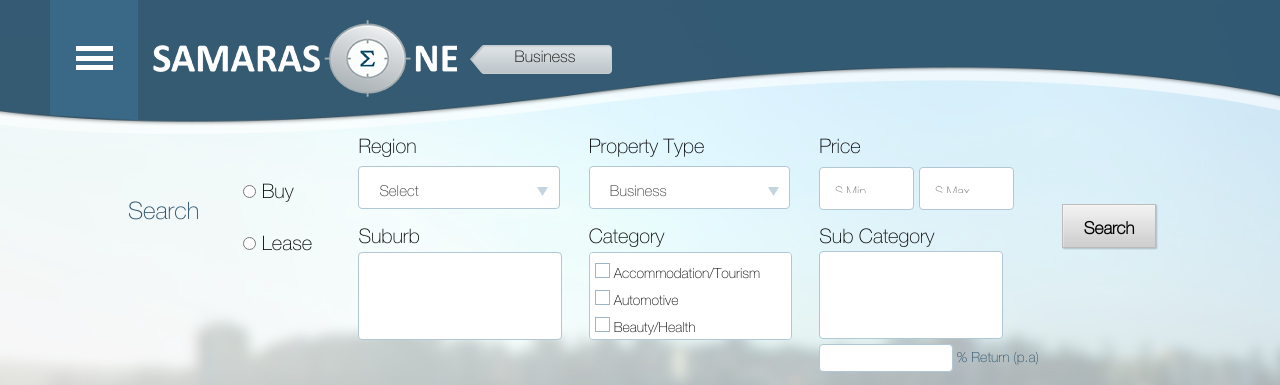
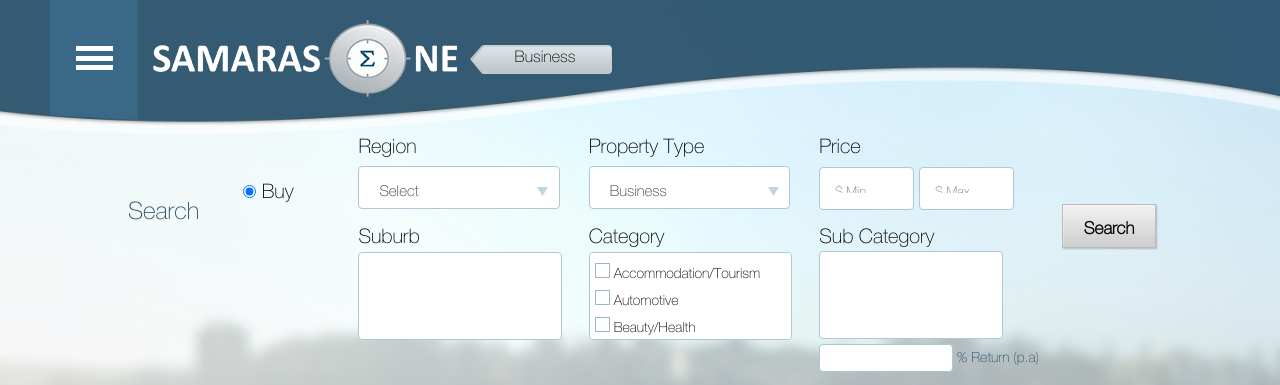
Before and after one commit to jrkphani/Samarasone, a CodeIgniter app: page /xml_samples/search/index/business in a window 1280 px wide. Shown: the top 385 px of the page. Run offline with CodeIgniter, Linux system fonts and the light colour scheme; some libraries are stand-ins or nearby versions.

Commit message:
lease radio removed for business

```diff
--- a/application/views/searchnew.php
+++ b/application/views/searchnew.php
@@ -34,13 +34,15 @@
         <div class="boxex width9">
           <ul>
             <li style="margin:45px 0 0 0;">
-              <input value="sale" class="radio" autocomplete="off" type="radio" name="type" <?php if($type=='sale') echo 'checked="checked"'; ?> />
+              <input value="sale" class="radio" autocomplete="off" type="radio" name="type" <?php if($type=='sale' || $page_type == 'business') echo 'checked="checked"'; ?> />
               Buy
             </li>
+            <? if($page_type != 'business') { ?>
             <li style="margin: 25px 0 0 0;">
               <input value="lease" class="radio" autocomplete="off" type="radio" name="type" <?php if($type=='lease') echo 'checked="checked"'; ?> />
               <?php if($page_type=='residential') echo 'Rent <script>var radio_txt = "Rent"; </script>'; else echo 'Lease<script>var radio_txt = "Lease"; </script>'; ?>
             </li>
+            <? } ?>
           </ul>
         </div>
         <div class="boxex">
```
